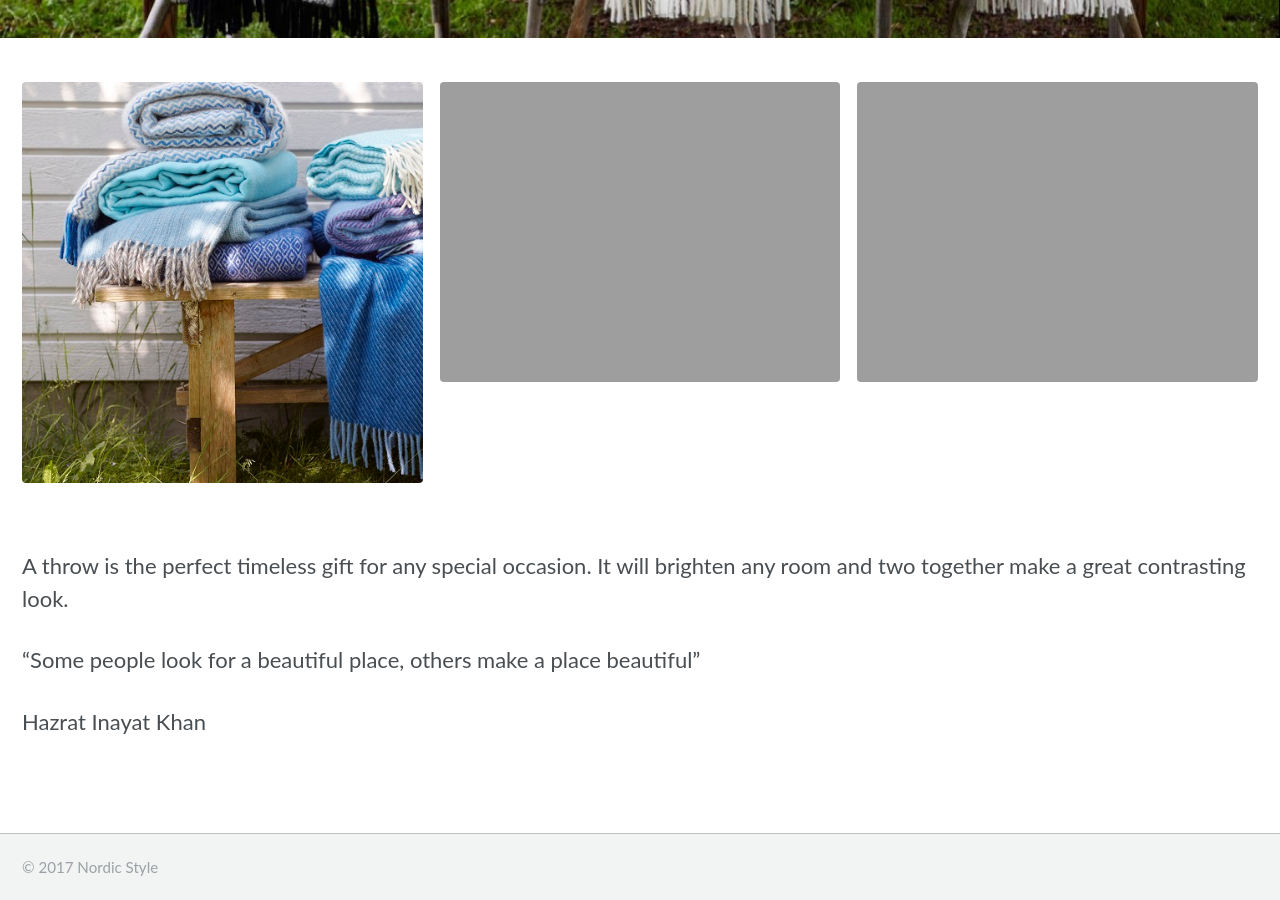
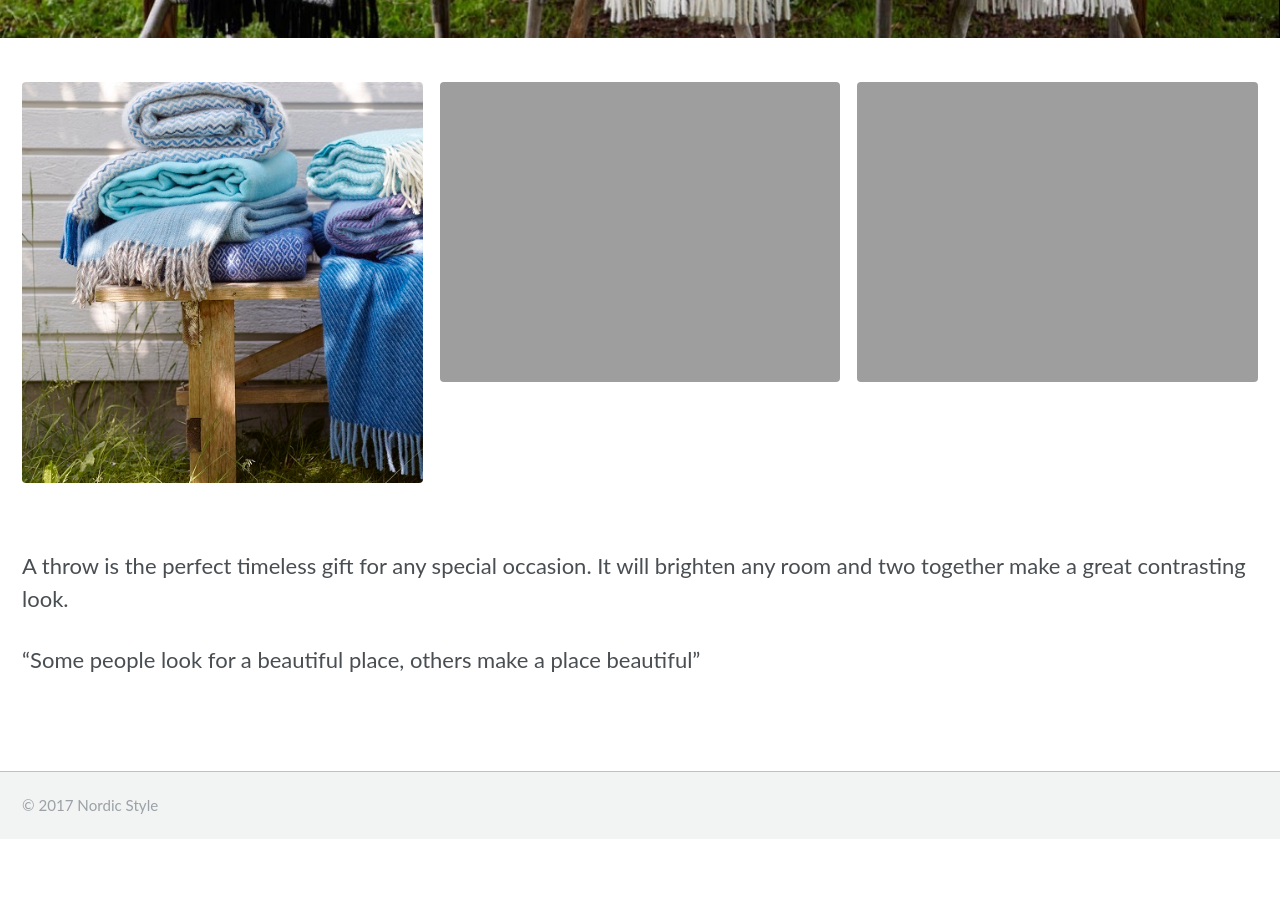
Before and after one commit to nordicstyle/nordicstyle.github.io, a Jekyll site: the page built from _pages/home.md, in a window 1280 px wide and 900 px high, scrolled down 646 px. Built offline with Jekyll 4.4.1, drawn with Linux system fonts in a browser that asks for light colours; after the commit the page ends 1485 px from its top, so only the background shows below that.

Commit message:
16Oct835

```diff
--- a/_pages/home.md
+++ b/_pages/home.md
@@ -35,5 +35,3 @@ A throw is the perfect timeless gift for any special occasion.  It will brighten
 
 
 “Some people look for a beautiful place, others make a place beautiful”
-
-Hazrat Inayat Khan
```
Also changed, not shown: _pages/about.md (+1 -0 lines), assets/images/uncertainty.jpg.
